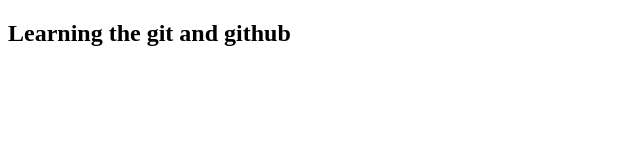
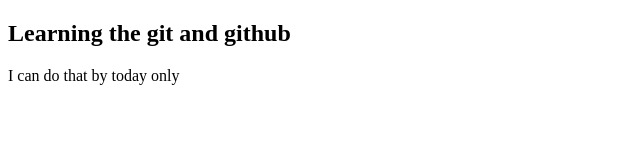
Before and after one commit to Mohit-Maru663/mohit-project, a plain HTML site: page index.html in a window 1280 px wide. Shown: the whole page, without its empty margins (0-640 px from the left). Drawn offline with Linux system fonts and the light colour scheme.

Commit message:
Update index.html

```diff
--- a/index.html
+++ b/index.html
@@ -7,5 +7,6 @@
 </head>
 <body>
     <h2>Learning the git and github</h2>
+    <p>I can do that by today only</p>
 </body>
 </html>
```
